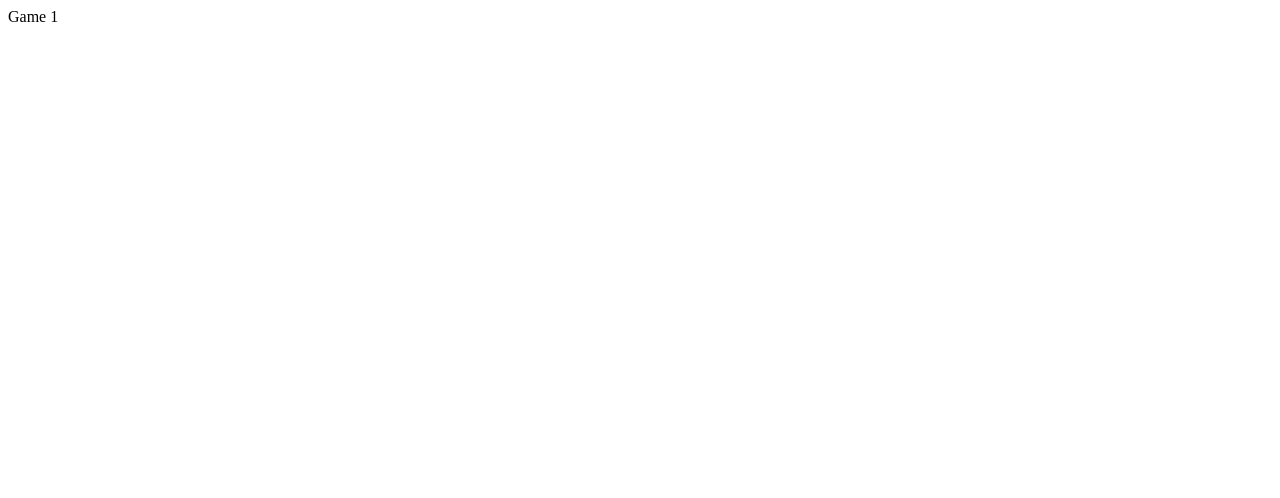
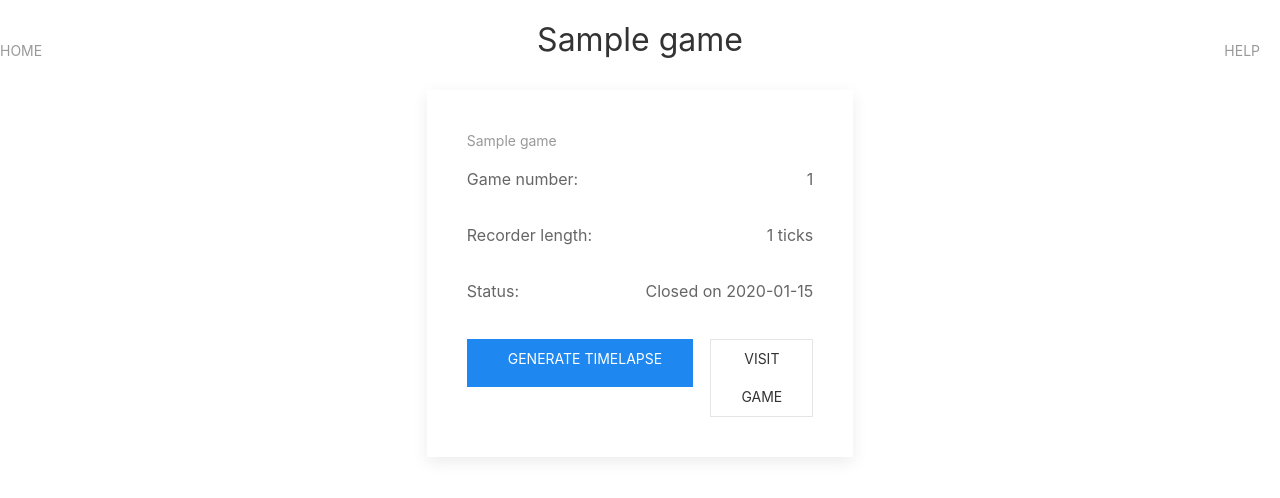
Before and after one commit to olus2000/nptimelapse, a Flask app: page /1/ in a window 1280 px wide. Before the commit the part shown is almost empty. Shown: the top 498 px of the page. Run offline with Flask 2, Linux system fonts and the light colour scheme; tables that the repository leaves empty hold one stand-in row (values such as "Sample post"); parts of the project's set-up code (start-up, migrations or seed data) failed here and were passed over; some libraries are stand-ins or nearby versions.

Commit message:
Game info view

```diff
--- a/nptimelapse/index.py
+++ b/nptimelapse/index.py
@@ -75,7 +75,16 @@ def browse_games():
 
 @bp.route('<int:game_id>/')
 def game_info(game_id):
-    game = Game.query.filter(Game.id == game_id).one_or_none()
+    # Query games
+    game = db.session.query(func.min(Owner.tick), func.max(Owner.tick), Game) \
+        .filter(Game.id == game_id).join(Game.owners).group_by(Game.id).one_or_none()
     if not game:
         return redirect(url_for('index.browse_games'))
-    return f'Game {game_id}'
+
+    # Prepare data for the template
+    game = {'start_tick': game[0],
+              'end_tick': game[1],
+                'number': game[2].id,
+                  'name': game[2].name,
+            'close_date': game[2].close_date}
+    return render_template('game_info.html', game=game)
--- a/nptimelapse/templates/browse_games.html
+++ b/nptimelapse/templates/browse_games.html
@@ -25,7 +25,7 @@
         </h4>
     </div>
     {% for game in games %}
-    <a href={# url_for('index.game_info', number=game['number']) #}>
+    <a href={{ url_for('index.game_info', game_id=game['number']) }}>
         <div class='uk-margin-auto uk-margin uk-width-2-3 uk-card uk-card-body uk-card-default'>
             <div uk-grid>
                 <div class='uk-width-expand'>
--- /dev/null
+++ b/nptimelapse/templates/game_info.html
@@ -0,0 +1,49 @@
+{% extends 'base.html' %}
+
+
+{% block header %}
+<h2>{% block title %}{{ game['name'] }}{% endblock %}</h2>
+{% endblock %}
+
+
+{% block content %}
+    <div class="uk-margin-auto uk-margin uk-width-1-3 uk-card uk-card-body uk-card-default">
+        <table class="uk-table uk-table-justify uk-width-1-1">
+            <caption>{{ game['name'] }}</caption>
+            <tbody>
+                <tr>
+                    <td style="text-align: left">Game number:</td>
+                    <td style="text-align: right">{{ game['number'] }}</td>
+                </tr>
+                <tr>
+                    <td style="text-align: left">Recorder length:</td>
+                    <td style="text-align: right">
+                        {{ game['end_tick'] - game['start_tick'] + 1 }} ticks
+                    </td>
+                </tr>
+                <tr>
+                    <td style="text-align: left">Status:</td>
+                    <td style="text-align: right">
+                        {% if game['close_date'] == None %}
+                            Running
+                        {% else %}
+                            Closed on {{ game['close_date'].strftime('%Y-%m-%d') }}
+                        {% endif %}
+                    </td>
+                </tr>
+            </tbody>
+        </table>
+        <div class="uk-margin" uk-grid>
+            <a class="uk-button uk-button-primary uk-align-right" type="video/mp4"
+                href="{# url_for('index.timelapse', game_id=game['number']) #}">
+                    Generate timelapse
+            </a>
+            <div class="uk-width-expand uk-margin-remove">
+            <a class="uk-button uk-button-default uk-align-right uk-margin-remove"
+                target="_blank" href="https://np.ironhelmet.com/game/{{ game['number'] }}">
+                    Visit game
+            </a>
+            </div>
+        </div>
+    </div>
+{% endblock %}
```
